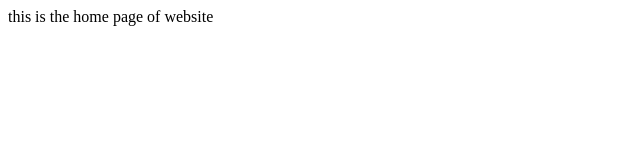
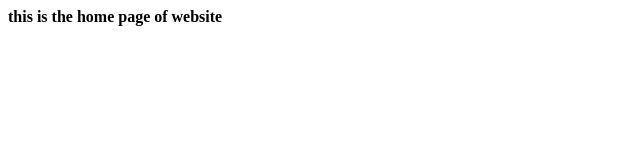
Before and after one commit to Ynuu7/wings, a plain HTML site: page htmlpages/page1.html in a window 1280 px wide. Shown: the full height of the page, 0-640 px from the left. Drawn offline with Linux system fonts and the light colour scheme.

Commit message:
Update page1.html

```diff
--- a/htmlpages/page1.html
+++ b/htmlpages/page1.html
@@ -3,6 +3,6 @@
     <title>home</title>
 </head>
 <body>
-    <p>this is the home page of website</p>
+    <h4>this is the home page of website</h4>
 </body>
 </html>
```
